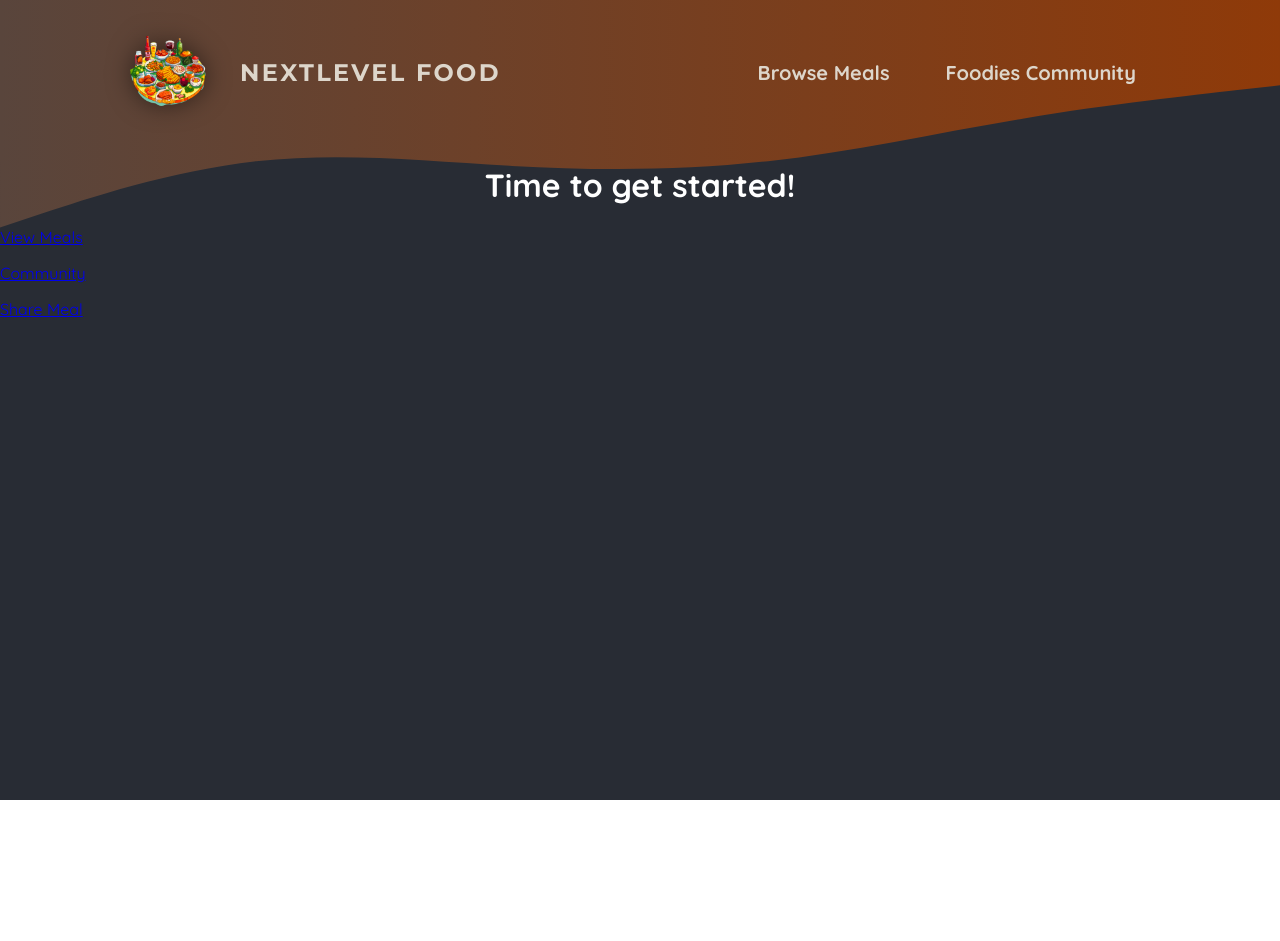
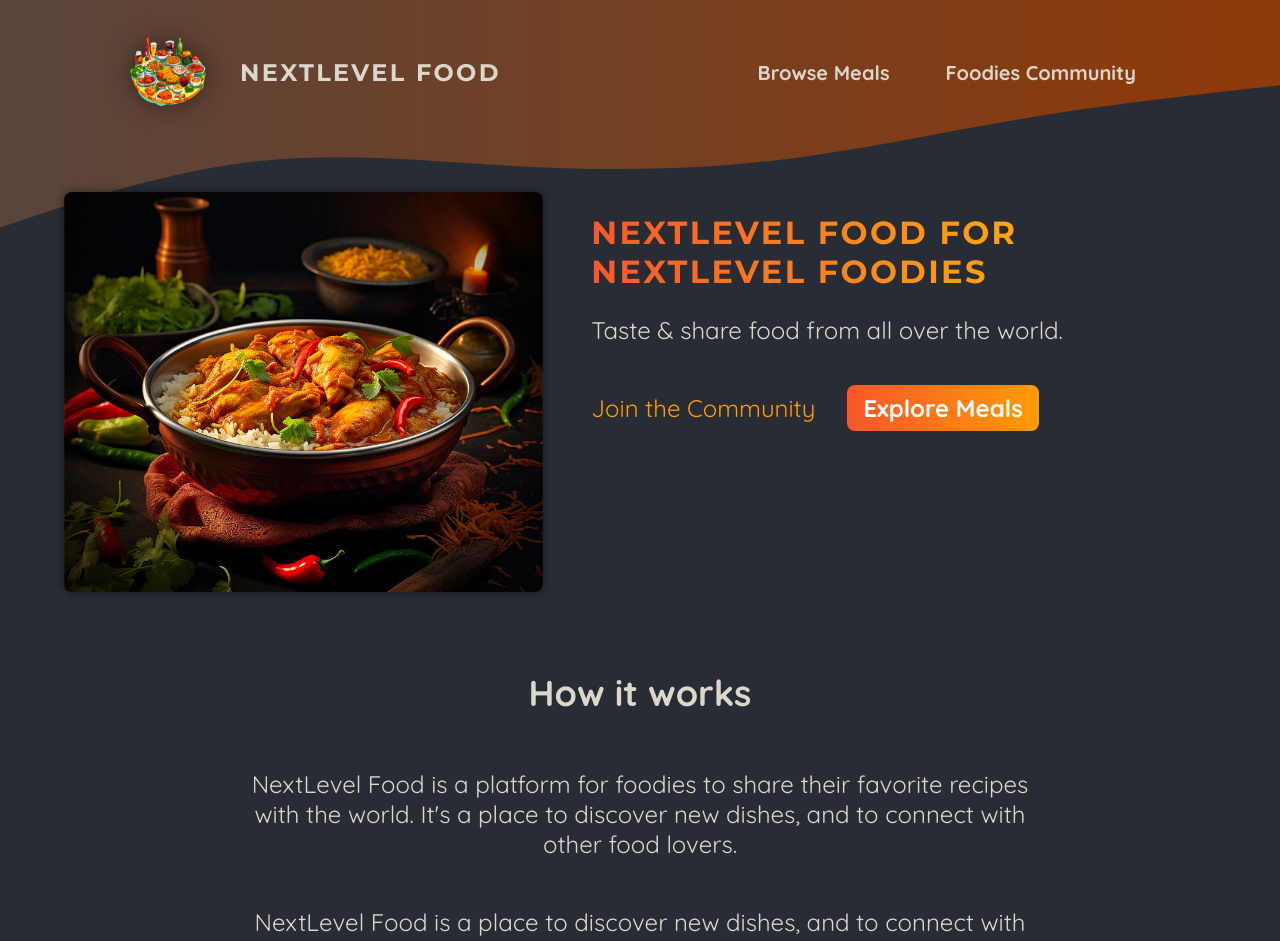
Before and after one commit to stantraub/onwards-foodies-project, a Next.js app: page / in a window 1280 px wide. Shown: the top 941 px of the page. Before the commit the page ends 800 px from the top, so only its background shows below. Built offline with nearby package versions, Linux system fonts and the light colour scheme.

Commit message:
add images slideshow

```diff
--- a/app/globals.css
+++ b/app/globals.css
@@ -11,21 +11,6 @@
 body {
   margin: 0;
   background: radial-gradient(#282c34, #282c34);
-}
-
-.header-background {
-  position: absolute;
-  width: 100%;
-  height: 320px;
-  top: 0;
-  left: 0;
-  z-index: -1;
-}
-
-svg {
-  display: block;
-  width: 100%;
-  height: auto;
 }
 
 .not-found,
--- a/app/layout.js
+++ b/app/layout.js
@@ -1,4 +1,4 @@
-import MainHeader from '@/components/main-header';
+import MainHeader from '@/components/main-header/main-header';
 import './globals.css';
 
 export const metadata = {
@@ -10,27 +10,8 @@
   return (
     <html lang="en">
       <body>
-        <div className="header-background">
-          <svg xmlns="http://www.w3.org/2000/svg" viewBox="0 0 1440 320">
-            <defs>
-              <linearGradient id="gradient" x1="0%" y1="0%" x2="100%" y2="0%">
-                <stop
-                  offset="0%"
-                  style={{ stopColor: '#59453c', stopOpacity: '1' }}
-                />
-                <stop
-                  offset="100%"
-                  style={{ stopColor: '#8f3a09', stopOpacity: '1' }}
-                />
-              </linearGradient>
-            </defs>
-            <path
-              fill="url(#gradient)"
-              d="M0,256L48,240C96,224,192,192,288,181.3C384,171,480,181,576,186.7C672,192,768,192,864,181.3C960,171,1056,149,1152,133.3C1248,117,1344,107,1392,101.3L1440,96L1440,0L1392,0C1344,0,1248,0,1152,0C1056,0,960,0,864,0C768,0,672,0,576,0C480,0,384,0,288,0C192,0,96,0,48,0L0,0Z"
-            ></path>
-          </svg>
-        </div>
-        <MainHeader></MainHeader>
+
+        <MainHeader />
         {children}
       </body>
     </html>
--- a/app/page.js
+++ b/app/page.js
@@ -1,15 +1,54 @@
 import Link from 'next/link';
+
+import classes from './page.module.css';
+import ImageSlideshow from '@/components/images/images-slideshow';
 
 export default function Home() {
   return (
-    <main>
-      <h1 style={{ color: 'white', textAlign: 'center' }}>
-        Time to get started!
-      </h1>
-      <p><Link href="/meals">View Meals</Link></p>
-      <p><Link href="/community">Community</Link></p>
-      <p><Link href="/meals/share">Share Meal</Link></p>
-    </main>
+    <>
+      <header className={classes.header}>
+        <div className={classes.slideshow}>
+          <ImageSlideshow />
+        </div>
+
+        <div>
+          <div className={classes.hero}>
+            <h1>NextLevel Food for NextLevel Foodies</h1>
+            <p>Taste & share food from all over the world.</p>
+          </div>
+          <div className={classes.cta}>
+            <Link href="/community">Join the Community</Link>
+            <Link href="/meals">Explore Meals</Link>
+          </div>
+        </div>
+      </header>
+      <main>
+        <section className={classes.section}>
+          <h2>How it works</h2>
+          <p>
+            NextLevel Food is a platform for foodies to share their favorite
+            recipes with the world. It&apos;s a place to discover new dishes, and to
+            connect with other food lovers.
+          </p>
+          <p>
+            NextLevel Food is a place to discover new dishes, and to connect
+            with other food lovers.
+          </p>
+        </section>
+
+        <section className={classes.section}>
+          <h2>Why NextLevel Food?</h2>
+          <p>
+            NextLevel Food is a platform for foodies to share their favorite
+            recipes with the world. It&apos;s a place to discover new dishes, and to
+            connect with other food lovers.
+          </p>
+          <p>
+            NextLevel Food is a place to discover new dishes, and to connect
+            with other food lovers.
+          </p>
+        </section>
+      </main>
+    </>
   );
-
 }
--- /dev/null
+++ b/app/page.module.css
@@ -0,0 +1,75 @@
+.header {
+  display: flex;
+  gap: 3rem;
+  margin: 3rem auto;
+  width: 90%;
+  max-width: 75rem;
+}
+
+.slideshow {
+  width: 40rem;
+  height: 25rem;
+}
+
+.hero {
+  color: #ddd6cb;
+  font-size: 1.5rem;
+}
+
+.hero h1 {
+  font-size: 2rem;
+  font-weight: bold;
+  font-family: 'Montserrat', sans-serif;
+  letter-spacing: 0.15rem;
+  text-transform: uppercase;
+  background: linear-gradient(90deg, #f9572a, #ffc905);
+  background-clip: text;
+  -webkit-background-clip: text;
+  -webkit-text-fill-color: transparent;
+}
+
+.cta {
+  font-size: 1.5rem;
+  display: flex;
+  gap: 1rem;
+}
+
+.cta a {
+  display: inline-block;
+  margin-top: 1rem;
+  padding: 0.5rem 1rem;
+  border-radius: 0.5rem;
+  background: linear-gradient(90deg, #f9572a, #ff9b05);
+  color: #ffffff;
+  font-weight: bold;
+  text-decoration: none;
+}
+
+.cta a:hover,
+.cta a:active {
+  background: linear-gradient(90deg, #fd4715, #f9b241);
+}
+
+.cta a:first-child {
+  background: transparent;
+  font-weight: normal;
+  color: #ff9b05;
+  padding-left: 0;
+}
+
+.cta a:first-child:hover,
+.cta a:first-child:active {
+  background: transparent;
+  color: #f9b241;
+}
+
+.section {
+  display: flex;
+  flex-direction: column;
+  color: #ddd6cb;
+  font-size: 1.5rem;
+  max-width: 50rem;
+  width: 90%;
+  margin: 2rem auto;
+  text-align: center;
+}
--- /dev/null
+++ b/components/images/images-slideshow.js
@@ -0,0 +1,50 @@
+'use client';
+
+import { useEffect, useState } from 'react';
+import Image from 'next/image';
+
+import burgerImg from '@/assets/burger.jpg';
+import curryImg from '@/assets/curry.jpg';
+import dumplingsImg from '@/assets/dumplings.jpg';
+import macncheeseImg from '@/assets/macncheese.jpg';
+import pizzaImg from '@/assets/pizza.jpg';
+import schnitzelImg from '@/assets/schnitzel.jpg';
+import tomatoSaladImg from '@/assets/tomato-salad.jpg';
+import classes from './images-slideshow.module.css';
+
+const images = [
+  { image: burgerImg, alt: 'A delicious, juicy burger' },
+  { image: curryImg, alt: 'A delicious, spicy curry' },
+  { image: dumplingsImg, alt: 'Steamed dumplings' },
+  { image: macncheeseImg, alt: 'Mac and cheese' },
+  { image: pizzaImg, alt: 'A delicious pizza' },
+  { image: schnitzelImg, alt: 'A delicious schnitzel' },
+  { image: tomatoSaladImg, alt: 'A delicious tomato salad' },
+];
+
+export default function ImageSlideshow() {
+  const [currentImageIndex, setCurrentImageIndex] = useState(0);
+
+  useEffect(() => {
+    const interval = setInterval(() => {
+      setCurrentImageIndex((prevIndex) =>
+        prevIndex < images.length - 1 ? prevIndex + 1 : 0
+      );
+    }, 5000);
+
+    return () => clearInterval(interval);
+  }, []);
+
+  return (
+    <div className={classes.slideshow}>
+      {images.map((image, index) => (
+        <Image
+          key={index}
+          src={image.image}
+          className={index === currentImageIndex ? classes.active : ''}
+          alt={image.alt}
+        />
+      ))}
+    </div>
+  );
+}
--- /dev/null
+++ b/components/images/images-slideshow.module.css
@@ -0,0 +1,26 @@
+.slideshow {
+  position: relative;
+  width: 100%;
+  height: 100%;
+  border-radius: 8px;
+  overflow: hidden;
+  box-shadow: 0 0 0.5rem rgba(0, 0, 0, 0.5);
+}
+
+.slideshow img {
+  width: 100%;
+  height: 100%;
+  object-fit: cover;
+  position: absolute;
+  top: 0;
+  left: 0;
+  opacity: 0;
+  transform: scale(1.1) translateX(-1rem) rotate(-5deg);
+  transition: all 0.5s ease-in-out;
+}
+
+.slideshow .active {
+  z-index: 1;
+  opacity: 1;
+  transform: scale(1) translateX(0) rotate(0);
+}
--- a/components/main-header.js
+++ /dev/null
@@ -1,25 +0,0 @@
-import Link from 'next/link';
-import Image from 'next/image';
-
-import logoImg from '@/assets/logo.png'
-import classes from './main-header.module.css';
-
-export default function MainHeader() {
-    return <header className={classes.header}>
-        <Link className={classes.logo} href="/">
-            <Image src={logoImg} alt="A plate with food on it" priority />
-            NextLevel Food
-        </Link>
-
-        <nav className={classes.nav}>
-            <ul>
-                <li>
-                    <Link href="/meals">Browse Meals</Link>
-                </li>
-                <li>
-                    <Link href="/community">Foodies Community</Link>
-                </li>
-            </ul>
-        </nav>
-    </header>
-}
--- /dev/null
+++ b/components/main-header/main-header-background.js
@@ -0,0 +1,26 @@
+import classes from './main-header-background.module.css';
+
+export default function MainHeaderBackground() {
+    return (
+        <div className={classes['header-background']}>
+          <svg xmlns="http://www.w3.org/2000/svg" viewBox="0 0 1440 320">
+            <defs>
+              <linearGradient id="gradient" x1="0%" y1="0%" x2="100%" y2="0%">
+                <stop
+                  offset="0%"
+                  style={{ stopColor: '#59453c', stopOpacity: '1' }}
+                />
+                <stop
+                  offset="100%"
+                  style={{ stopColor: '#8f3a09', stopOpacity: '1' }}
+                />
+              </linearGradient>
+            </defs>
+            <path
+              fill="url(#gradient)"
+              d="M0,256L48,240C96,224,192,192,288,181.3C384,171,480,181,576,186.7C672,192,768,192,864,181.3C960,171,1056,149,1152,133.3C1248,117,1344,107,1392,101.3L1440,96L1440,0L1392,0C1344,0,1248,0,1152,0C1056,0,960,0,864,0C768,0,672,0,576,0C480,0,384,0,288,0C192,0,96,0,48,0L0,0Z"
+            ></path>
+          </svg>
+        </div>
+    );
+}
--- /dev/null
+++ b/components/main-header/main-header-background.module.css
@@ -0,0 +1,14 @@
+.header-background {
+  position: absolute;
+  width: 100%;
+  height: 320px;
+  top: 0;
+  left: 0;
+  z-index: -1;
+}
+
+.svg {
+  display: block;
+  width: 100%;
+  height: auto;
+}
--- /dev/null
+++ b/components/main-header/main-header.js
@@ -0,0 +1,31 @@
+import Link from 'next/link';
+import Image from 'next/image';
+import MainHeaderBackground from './main-header-background';
+
+import logoImg from '@/assets/logo.png'
+import classes from './main-header.module.css';
+
+export default function MainHeader() {
+    return (
+        <>
+            <MainHeaderBackground />
+            <header className={classes.header}>
+                <Link className={classes.logo} href="/">
+                    <Image src={logoImg} alt="A plate with food on it" priority />
+                    NextLevel Food
+                </Link>
+
+                <nav className={classes.nav}>
+                    <ul>
+                        <li>
+                            <Link href="/meals">Browse Meals</Link>
+                        </li>
+                        <li>
+                            <Link href="/community">Foodies Community</Link>
+                        </li>
+                    </ul>
+                </nav>
+            </header>
+        </>
+    );
+}
```
Also changed, not shown: components/main-header/main-header.module.css (renamed from components/main-header.module.css).
